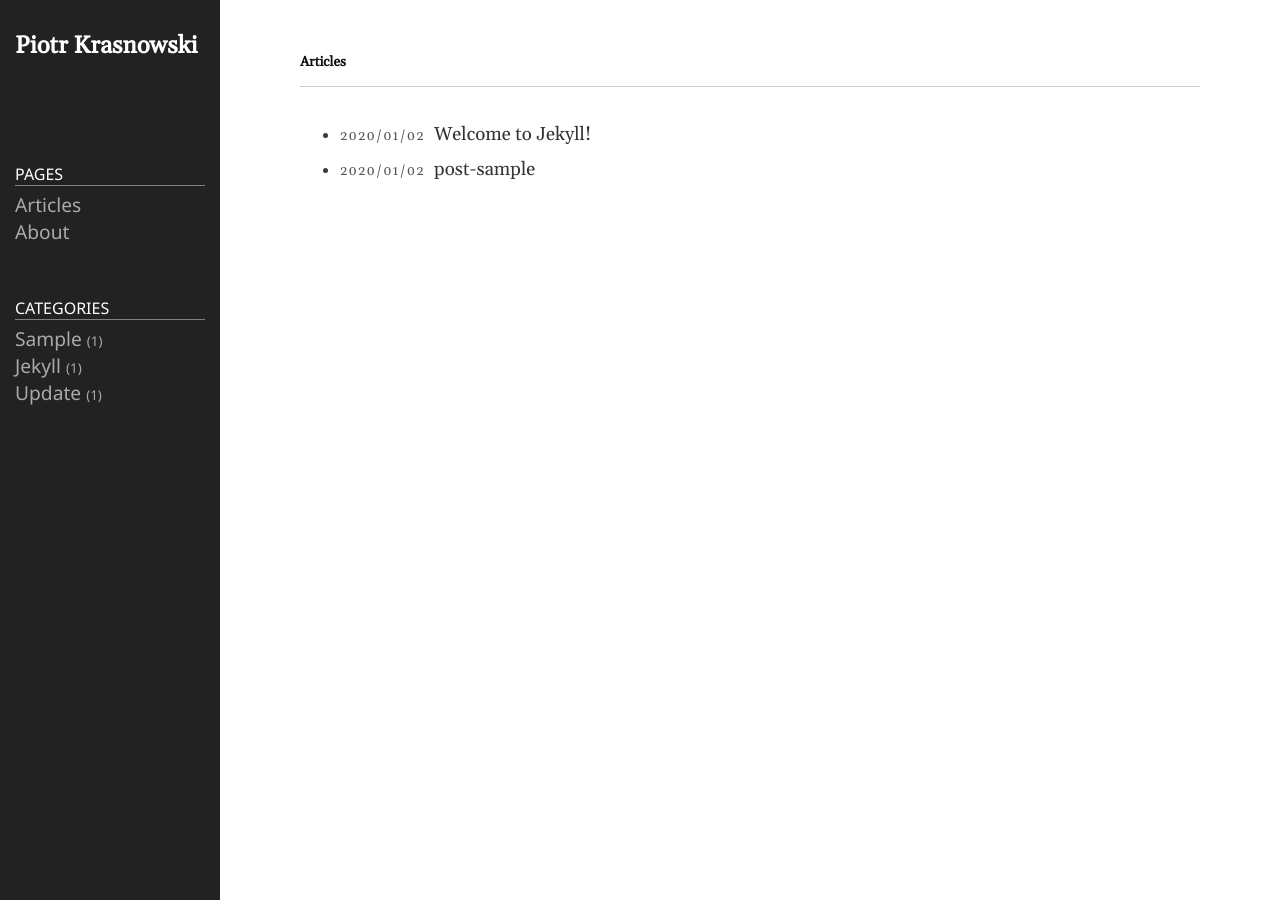
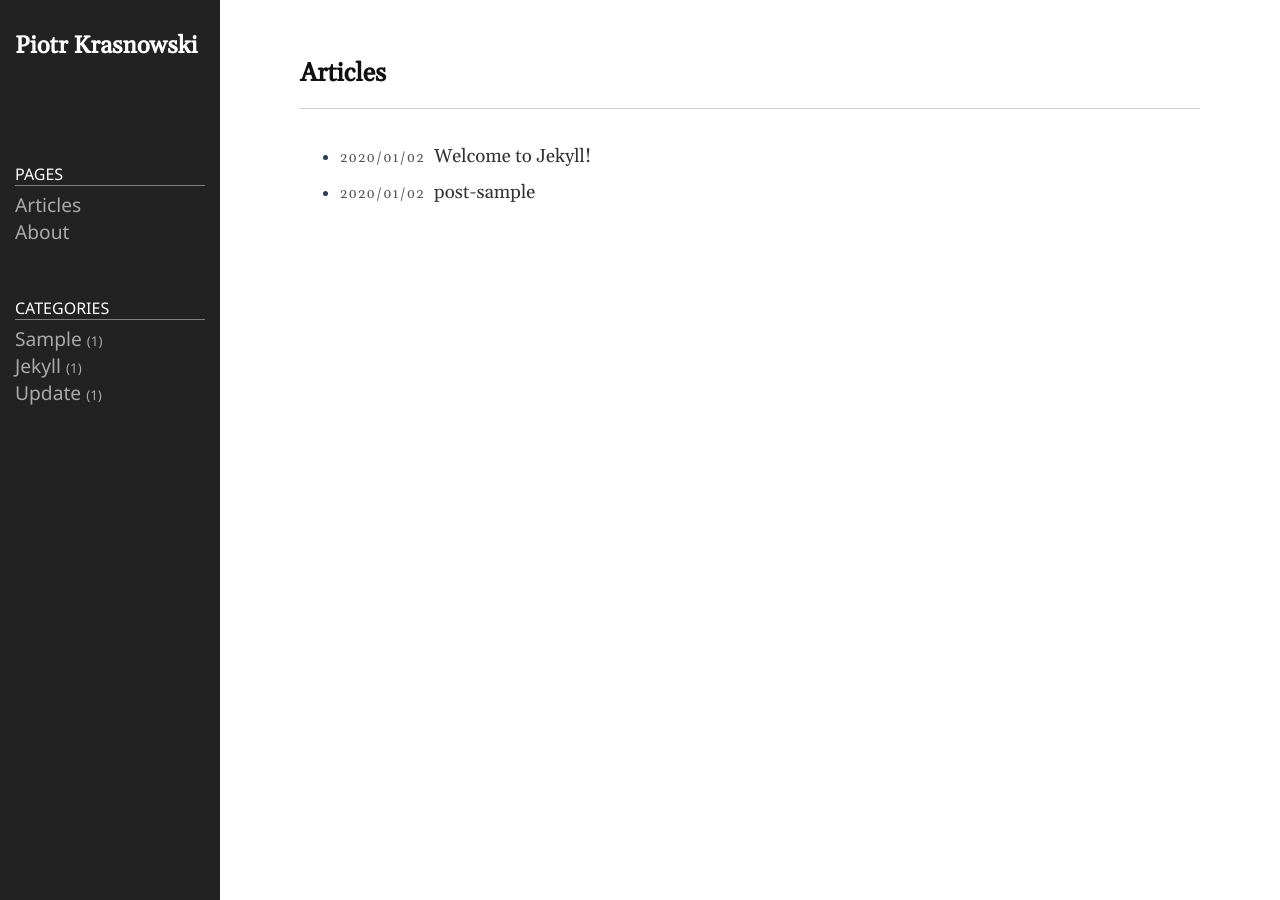
Before and after one commit to PiotrKrasnowski/piotrkrasnowski.github.io, a Jekyll site: the page built from index.md, in a window 1280 px wide. Built offline with Jekyll 4.4.1, drawn with Linux system fonts in a browser that asks for light colours.

Commit message:
Update style.css

```diff
--- a/public/css/style.css
+++ b/public/css/style.css
@@ -262,7 +262,7 @@ header.home {
 }
 
 .post-title {
-	font-size: 0.8em;
+	font-size: 1.5em;
 	color: #111;
 	font-weight: bold;
 }
```
